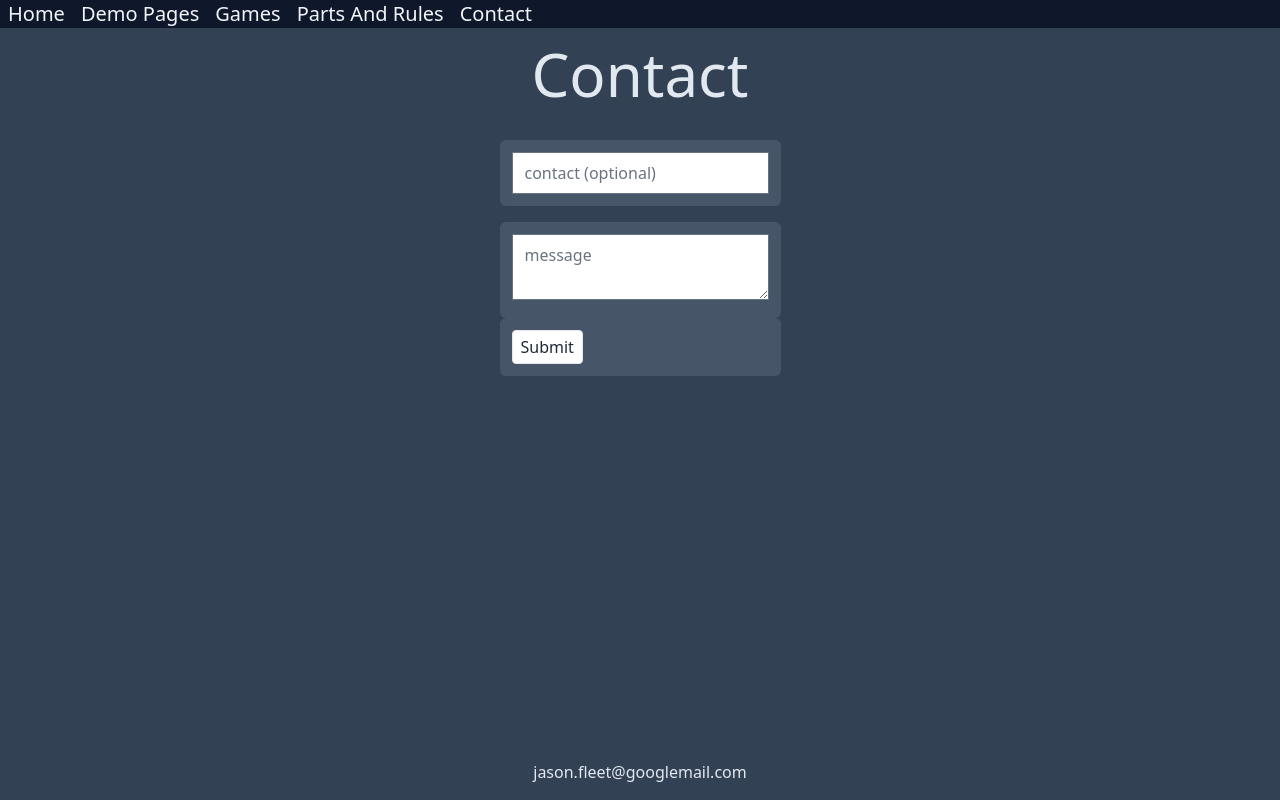
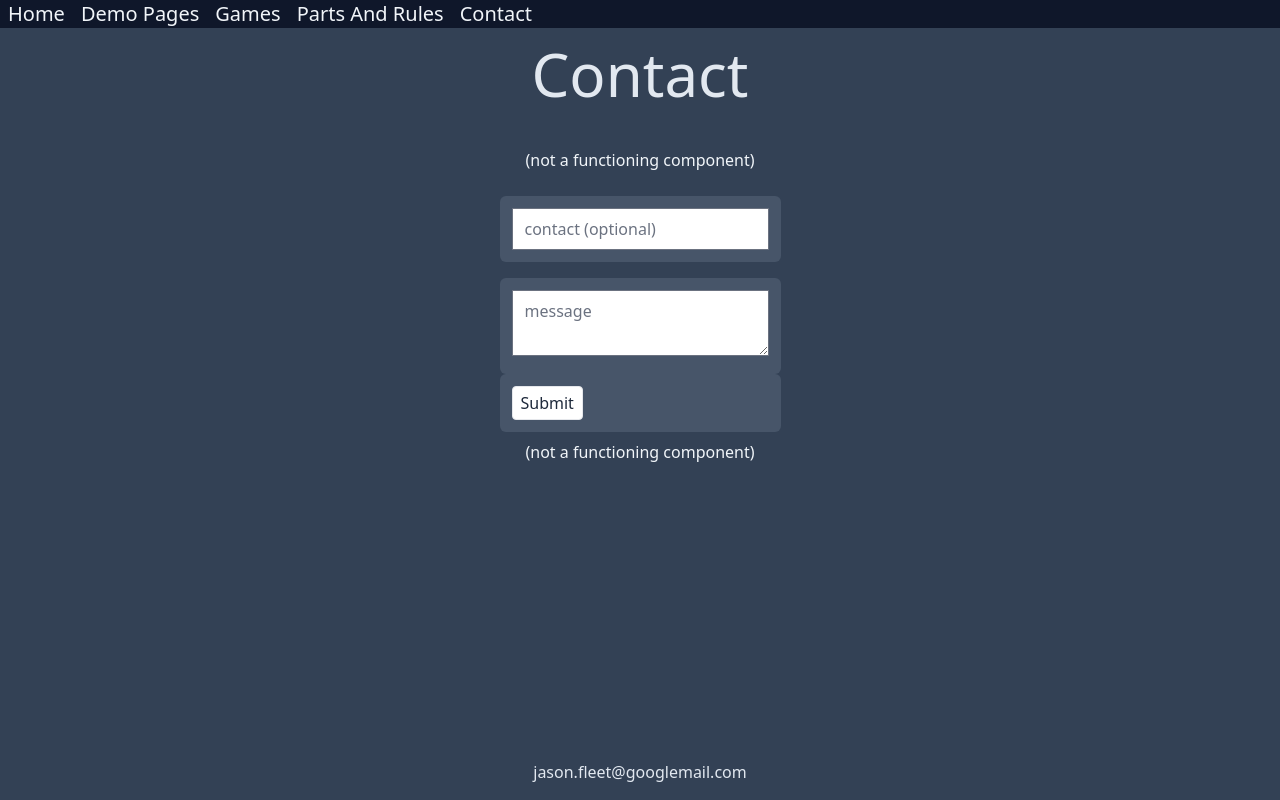
Before and after one commit to jasonfleet/react-demo-site, a Next.js app: page /contact in a window 1280 px wide. Built offline with nearby package versions, Linux system fonts and the light colour scheme.

Commit message:
COntact git WIP message.

```diff
--- /dev/null
+++ b/components/parts-n-rules/diagram-test.tsx
@@ -0,0 +1,14 @@
+
+const DiagramTest = () => {
+
+  return <>
+    <div className='flex flex-row'>
+      <div className=''>
+        <div className='bg-slate-600'>box 1</div>
+        <div className='bg-slate-600'>box 2</div>
+        <div className='bg-slate-600'>box 3</div></div>
+    </div>
+  </>
+}
+
+export default DiagramTest
--- a/pages/contact.tsx
+++ b/pages/contact.tsx
@@ -22,6 +22,10 @@ const Contact = () => {
       <form className='contact-form'>
         <div className='grid justify-center gap-4'>
 
+          <div className='text-slate-100 text-center p-2'>
+            (not a functioning component)
+          </div>
+
           <div className='contact-block'>
             <div>
               <input
@@ -32,6 +36,8 @@ const Contact = () => {
               />
             </div>
           </div>
+
+
 
           <div>
             <div className='contact-block'>
@@ -53,6 +59,11 @@ const Contact = () => {
               >
                 Submit
               </button>
+
+            </div>
+
+            <div className='text-slate-100 text-center p-2'>
+              (not a functioning component)
             </div>
           </div>
         </div>
--- a/pages/parts-and-rules.tsx
+++ b/pages/parts-and-rules.tsx
@@ -6,6 +6,7 @@ import Image from 'next/image'
 import { useState } from 'react'
 import Layout from '../components/layout'
 import DiagramComponent from '../components/parts-n-rules/diagram'
+import DiagramTest from '../components/parts-n-rules/diagram-test'
 import diagramIcon from '../public/icons/account_tree_FILL0_wght100_GRAD0_opsz48.svg'
 
 enum States {
@@ -26,6 +27,8 @@ function PartsAndRules() {
       <p>Draw The Rules</p>
     </div>
 
+    {/* <DiagramTest /> */}
+
     {mode === States.Diagram && <DiagramComponent />}
 
   </Layout>
--- a/styles/globals.css
+++ b/styles/globals.css
@@ -12,13 +12,24 @@
     @apply bg-slate-700 text-slate-200 h-screen
   }
 
+  nav {
+    @apply bg-slate-900 text-slate-100
+  }
+
   option {
     @apply bg-slate-700
+  }
+
+  section {
+    @apply border-2 border-slate-800 box-content mx-3 my-2 p-2 rounded-xl
   }
 
   select {
     @apply bg-slate-700 py-1 rounded-md
   }
+}
+
+@layer components {
 
   #__next {
     @apply h-full flex flex-col
@@ -30,15 +41,6 @@
 
   .title {
     @apply pb-2 pt-4 block font-thin text-6xl text-center
-  }
-
-  /* SLICK STICH ODER VIEW */
-  body {
-    @apply w-full
-  }
-
-  section {
-    @apply border-2 border-slate-800 box-content mx-3 my-2 p-2 rounded-xl
   }
 
   .sdl-2 {
@@ -126,9 +128,6 @@
   }
 
   /* nav */
-  nav {
-    @apply bg-slate-900 text-slate-100
-  }
 
   .nav-button {
     @apply m-2 font-thin text-xl
```
